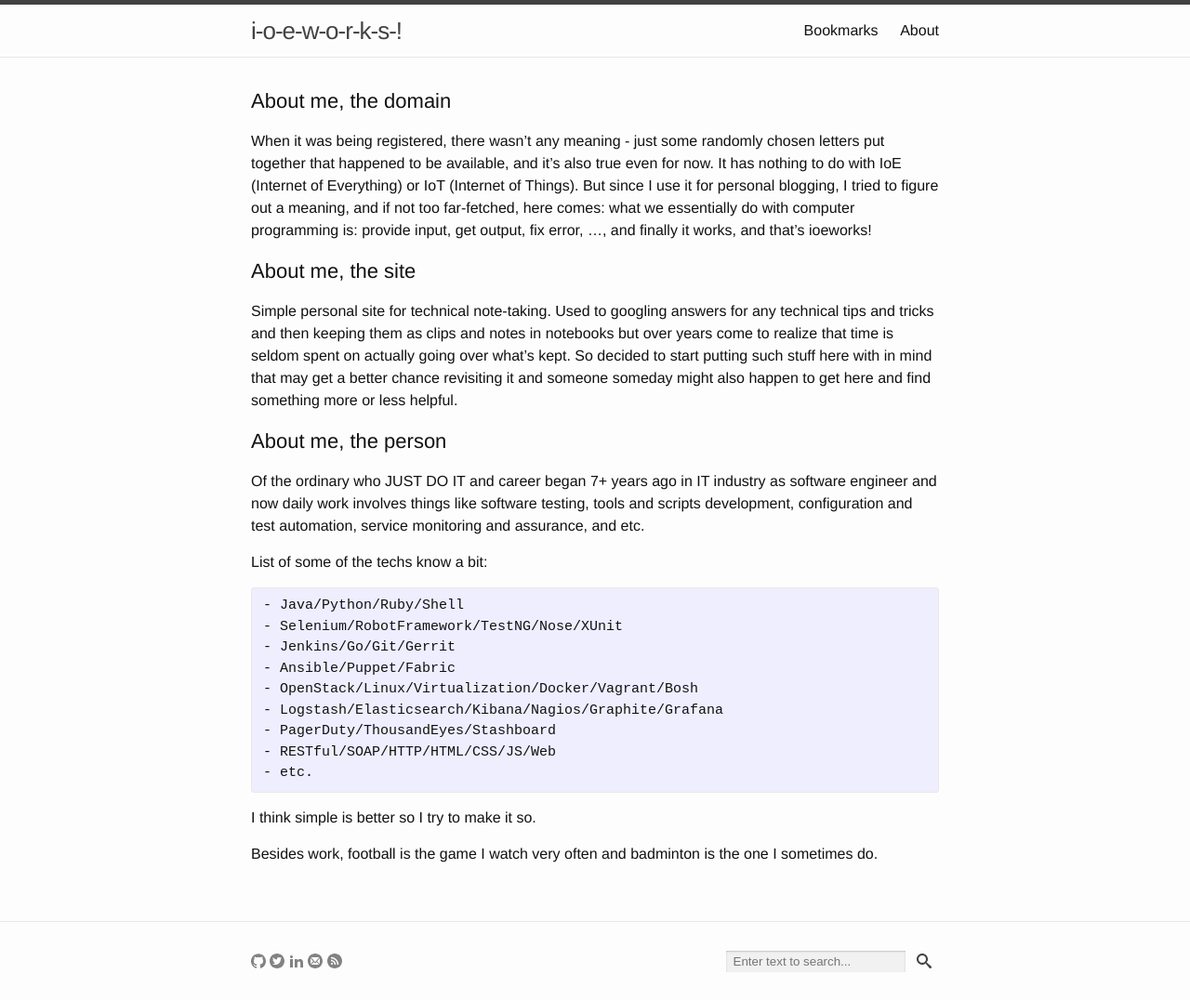
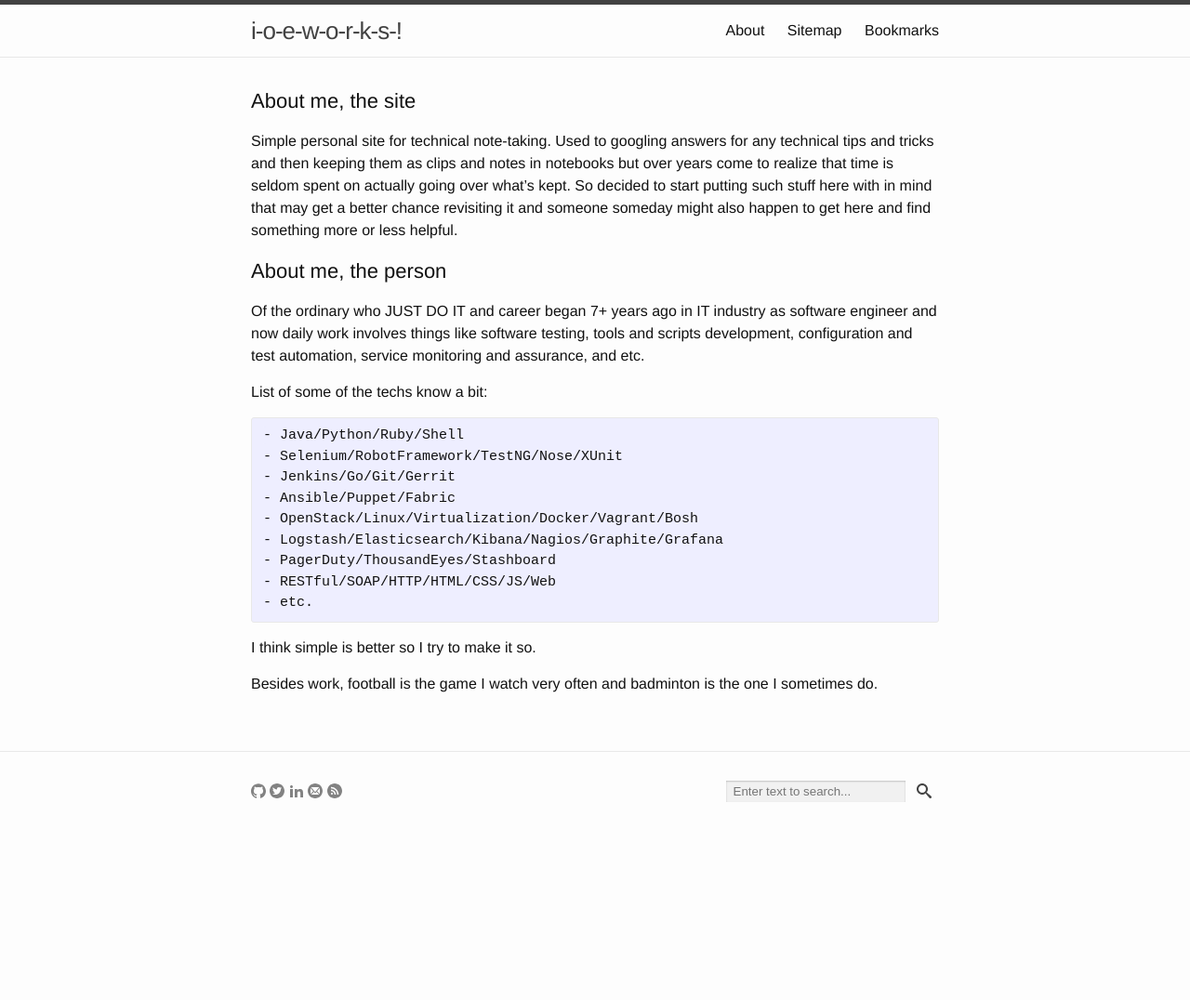
Before and after one commit to yuan-jiang/yuan-jiang.github.io, a Jekyll site: the page built from about.md, in a window 1280 px wide. Shown: the whole page at 93% size. Built offline with Jekyll 4.4.1, drawn with Linux system fonts in a browser that asks for light colours; after the commit the page ends 900 px from its top, so only the background shows below that.

Commit message:
Update header links and site base url and comment out about the domain info

```diff
--- a/_config.yml
+++ b/_config.yml
@@ -13,7 +13,7 @@ description: > # this means to ignore newlines until "baseurl:"
 
 baseurl: "" # the subpath of your site, e.g. /blog
 
-url: "http://blog.ioeworks.com" # the base hostname & protocol for your site
+url: "http://www.ioeworks.com" # the base hostname & protocol for your site
 
 # Twitter user id - leave it empty for privacy
 twitter:
--- a/_includes/header.html
+++ b/_includes/header.html
@@ -19,8 +19,9 @@
           <a class="page-link" href="{{ my_page.url | prepend: site.baseurl }}">{{ my_page.title }}</a>
           {% endif %}
         {% endfor %} -->
+        <a class="page-link" href="{{ site.baseurl }}/about">About</a>
+        <a class="page-link" href="{{ site.baseurl }}/tags">Sitemap</a>
         <a class="page-link" href="{{ site.baseurl }}/bookmarks">Bookmarks</a>
-        <a class="page-link" href="{{ site.baseurl }}/about">About</a>
       </div>
 
     </nav>
--- a/about.md
+++ b/about.md
@@ -4,8 +4,8 @@ title: About
 permalink: /about/
 ---
 
-#About me, the domain
-When it was being registered, there wasn't any meaning - just some randomly chosen letters put together that happened to be available, and it's also true even for now. It has nothing to do with IoE (Internet of Everything) or IoT (Internet of Things). But since I use it for personal blogging, I tried to figure out a meaning, and if not too far-fetched, here comes: what we essentially do with computer programming is: provide input, get output, fix error, ..., and finally it works, and that's ioeworks!
+<!-- #About me, the domain
+When it was being registered, there wasn't any meaning - just some randomly chosen letters put together that happened to be available, and it's also true even for now. It has nothing to do with IoE (Internet of Everything) or IoT (Internet of Things). But since I use it for personal blogging, I tried to figure out a meaning, and if not too far-fetched, here comes: what we essentially do with computer programming is: provide input, get output, fix error, ..., and finally it works, and that's ioeworks! -->
 
 #About me, the site
 Simple personal site for technical note-taking. Used to googling answers for any technical tips and tricks and then keeping them as clips and notes in notebooks but over years come to realize that time is seldom spent on actually going over what's kept. So decided to start putting such stuff here with in mind that may get a better chance revisiting it and someone someday might also happen to get here and find something more or less helpful.
```
